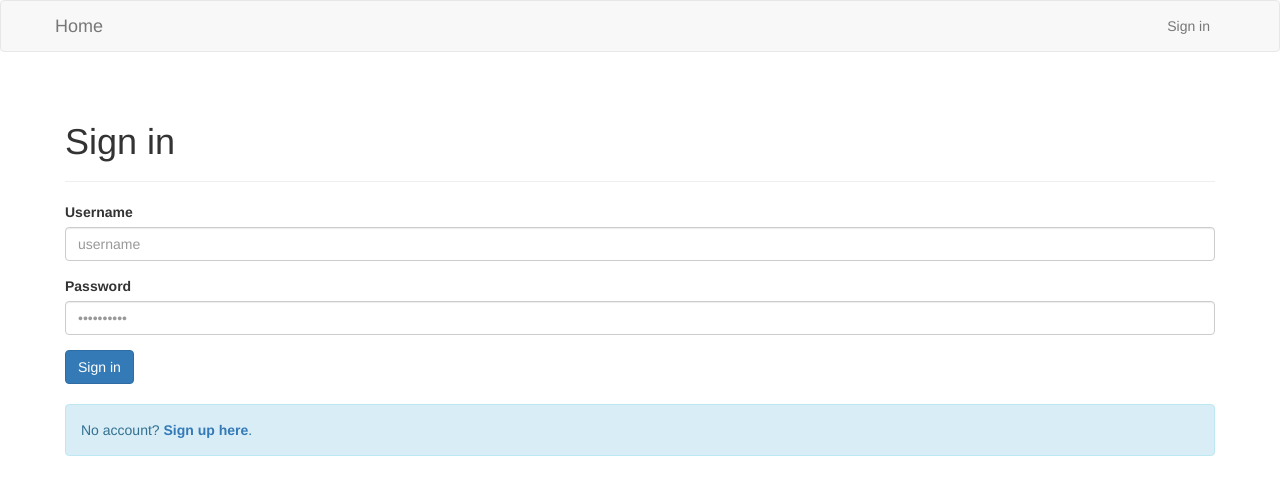
After one commit to xoudini/sqli, a Flask app: template src/templates/login.html in a window 1280 px wide. The commit adds this page. Shown: the top 495 px of the page. Run offline with Flask 2, Linux system fonts and the light colour scheme; the template is opened without the code that fills it, so the values that code supplies are empty; some libraries are stand-ins or nearby versions.

Commit message:
Login template and small edit to base template.

```diff
--- a/src/templates/base.html
+++ b/src/templates/base.html
@@ -25,9 +25,12 @@
             </div>
 
             <div class="collapse navbar-collapse" id="navigation">
-                <ul class="nav navbar-nav">
-                    <li><a href="/">Lorem</a></li>
-                    <li><a href="/">Ipsum</a></li>
+                <ul class="nav navbar-nav navbar-right">
+                    {% if session['signed_in'] %}
+                    <li><a href="/account">Signed in as <b>{{session['username']}}</b></a></li>
+                    {% else %}
+                    <li><a href="/login">Sign in</a></li>
+                    {% endif %}
                 </ul>
             </div>
         </div>
--- /dev/null
+++ b/src/templates/login.html
@@ -0,0 +1,35 @@
+{% extends "base.html" %}
+
+{% block body %}
+
+<div class="page-header">
+    <h1>Sign in</h1>
+</div>
+
+{% if messages['error'] %}
+    <div class="alert alert-danger">
+        {{messages['error']}}
+    </div>
+{% endif %}
+
+<form action="/login" method="POST">
+    <div class="form-group">
+        <label>Username</label>
+        <input class="form-control" type="text" name="username" value="{{username}}" placeholder="username">
+    </div>
+
+    <div class="form-group">
+        <label>Password</label>
+        <input class="form-control" type="password" name="password" placeholder="••••••••••">
+    </div>
+
+    <button class="btn btn-primary" type="submit">Sign in</button>
+</form>
+
+<br/>
+
+<div class="alert alert-info">
+    No account? <a href="#"><b>Sign up here</b></a>.
+</div>
+
+{% endblock %}
```
